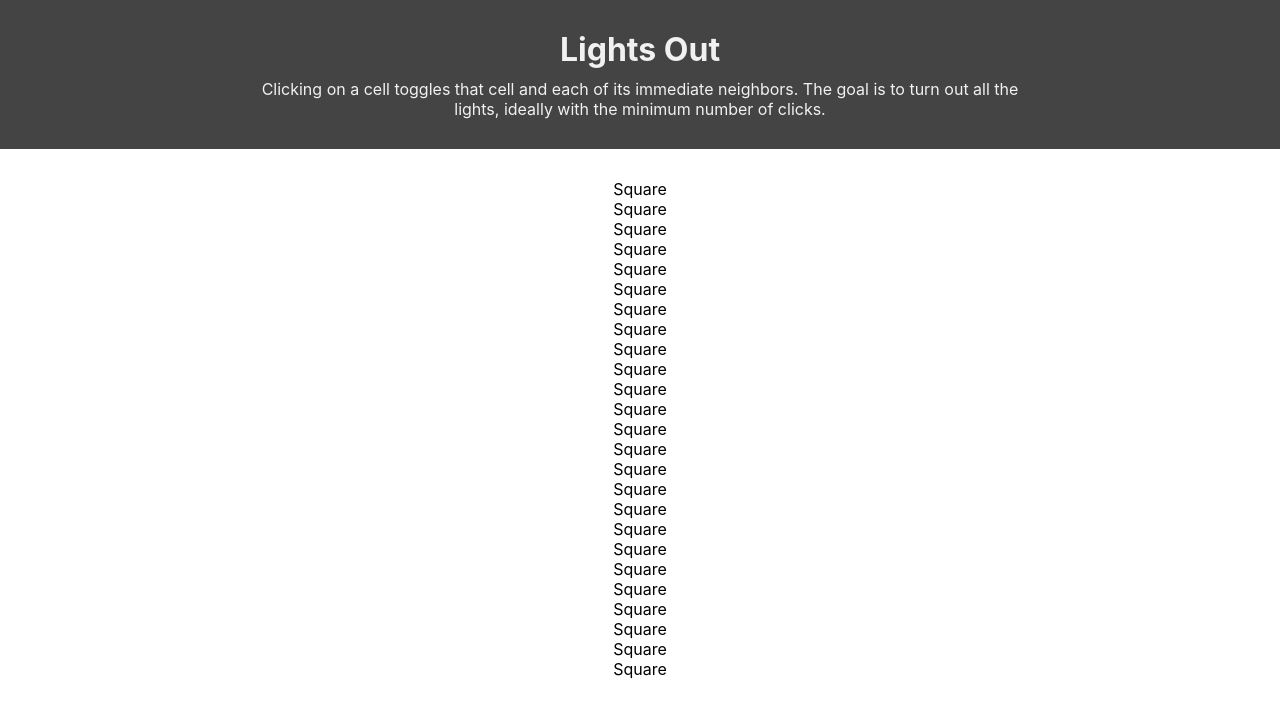
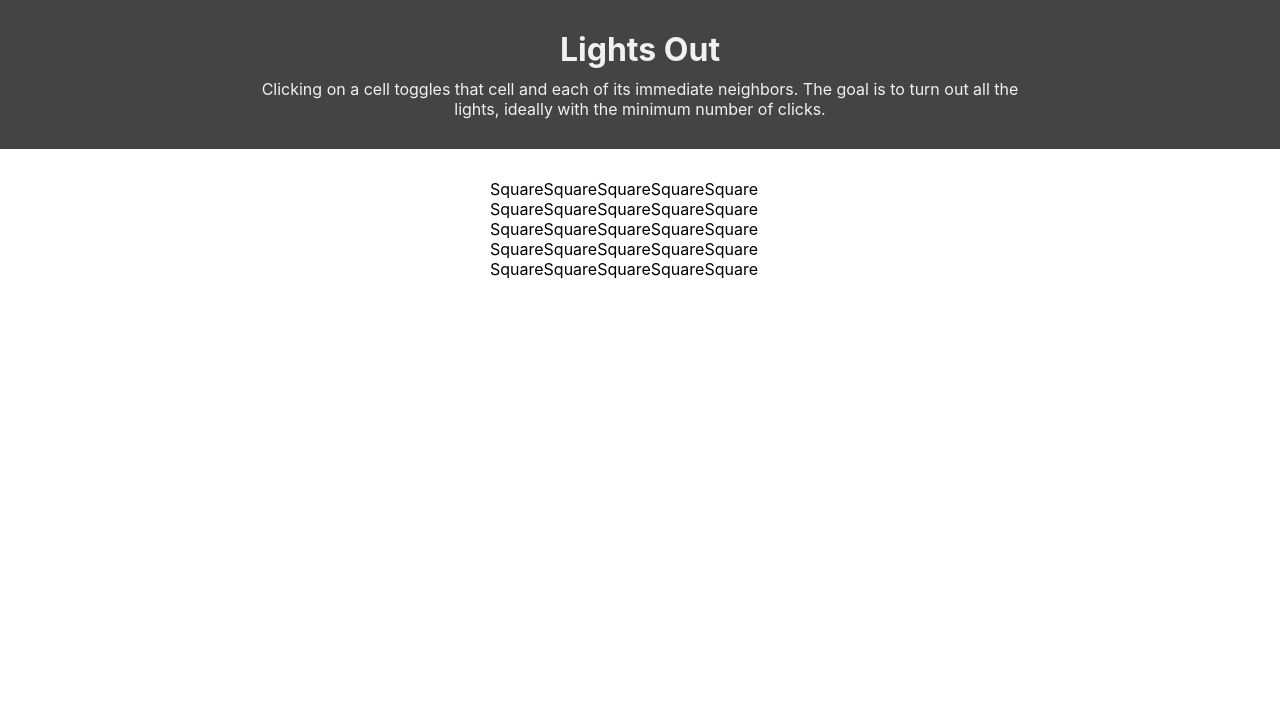
Before and after one commit to hborrelli1/lights-out, a React (Create React App) app: page / in a window 1280 px wide. Shown: the top 716 px of the page. Built offline with nearby package versions, Linux system fonts and the light colour scheme.

Commit message:
Add styles to display board in grid.

```diff
--- /dev/null
+++ b/src/components/GameBoard/GameBoard.css
@@ -0,0 +1,8 @@
+.game-board {
+  width:100%;
+  max-width:300px;
+  max-height:300px;
+  display: flex;
+  flex-flow:wrap;
+  margin:0 auto;
+}
--- a/src/components/GameBoard/GameBoard.js
+++ b/src/components/GameBoard/GameBoard.js
@@ -1,4 +1,5 @@
 import React from 'react';
+import './GameBoard.css';
 
 import { Square } from '../Square/Square';
 
@@ -6,8 +7,8 @@ export const GameBoard = ({ squares }) => {
   const squaresDisplay = squares.map(square => <Square />)
 
   return (
-    <div>
+    <section className="game-board">
       { squaresDisplay }
-    </div>
+    </section>
   )
 }
```
